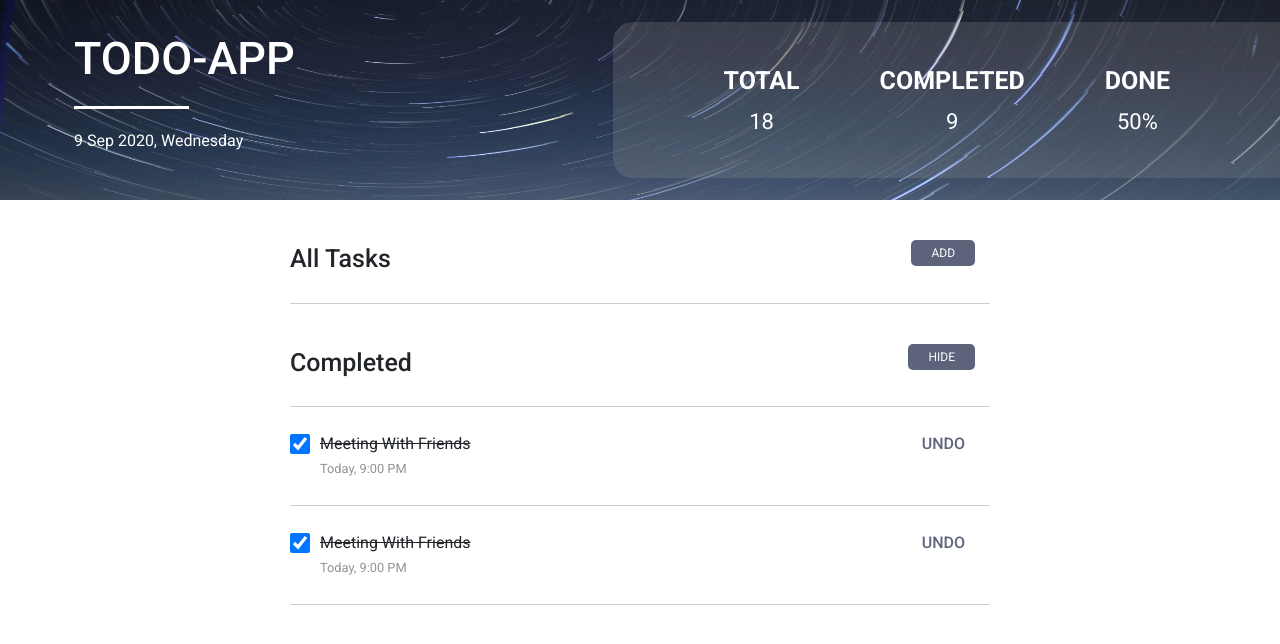
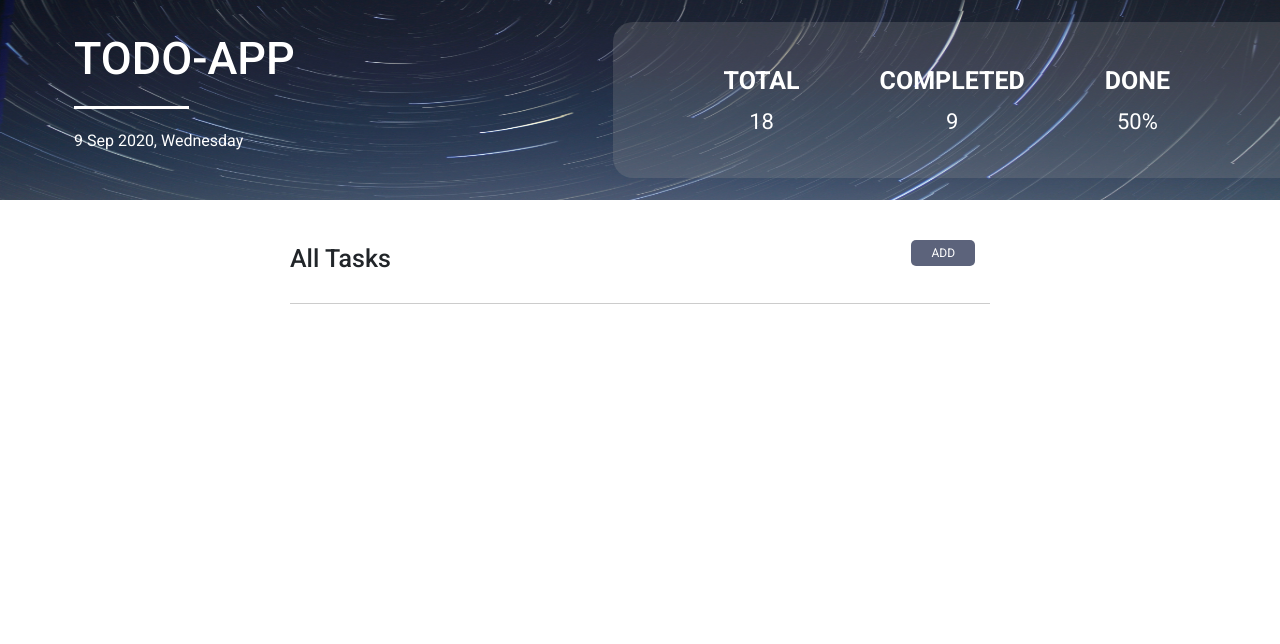
Before and after one commit to cheakimsemao/react-js-todo-app, a React (Create React App) app: page / in a window 1280 px wide. Shown: the top 644 px of the page. Built offline with nearby package versions, Linux system fonts and the light colour scheme.

Commit message:
Deleted Completed Task UI

```diff
--- a/src/App.css
+++ b/src/App.css
@@ -192,24 +192,9 @@ input[type='checkbox'] {
     display: none;
 }
 
-/* Completed Tasks */
-
-#completed-tasks,
 #add-todo {
     margin: 40px auto 0;
     width: 700px;
-}
-
-.undo-task {
-    color: #5c637b;
-    font-weight: 500;
-    margin-right: 25px;
-}
-
-.undo-task:hover {
-    color: #5c637b;
-    cursor: pointer;
-    text-decoration: none;
 }
 
 /* Media */
--- a/src/App.js
+++ b/src/App.js
@@ -2,7 +2,6 @@ import React, { useState } from 'react';
 import './App.css';
 import Header from './components/Header';
 import AllTasks from './components/AllTodos';
-import CompletedTasks from './components/CompletedTasks';
 import AddTodo from './components/AddTodo';
 
 function App() {
@@ -25,7 +24,6 @@ function App() {
                 setTodos={setTodos}
             />
             <AllTasks todos={todos} setTodos={setTodos} />
-            <CompletedTasks />
         </>
     );
 }
--- a/src/components/CompletedTasks.js
+++ /dev/null
@@ -1,49 +0,0 @@
-import React from 'react';
-
-const CompletedTasks = () => {
-    return (
-        <div id='completed-tasks'>
-            <div className='flex-container'>
-                <div>
-                    <p className='completedTasks-title'>Completed</p>
-                </div>
-                <div>
-                    <button className='hide-btn'>HIDE</button>
-                </div>
-            </div>
-            <hr className='task-line' />
-            <div className='flex-container'>
-                <div className='todo-item'>
-                    <input type='checkbox' checked />
-                    <span>
-                        <s>Meeting With Friends</s>
-                    </span>
-                </div>
-                <div>
-                    <a type='button' className='undo-task'>
-                        UNDO
-                    </a>
-                </div>
-            </div>
-            <small className='deadline'>Today, 9:00 PM</small>
-            <hr className='task-line' />
-            <div className='flex-container'>
-                <div className='todo-item'>
-                    <input type='checkbox' checked />
-                    <span>
-                        <s>Meeting With Friends</s>
-                    </span>
-                </div>
-                <div>
-                    <a type='button' className='undo-task'>
-                        UNDO
-                    </a>
-                </div>
-            </div>
-            <small className='deadline'>Today, 9:00 PM</small>
-            <hr className='task-line' />
-        </div>
-    );
-};
-
-export default CompletedTasks;
```
